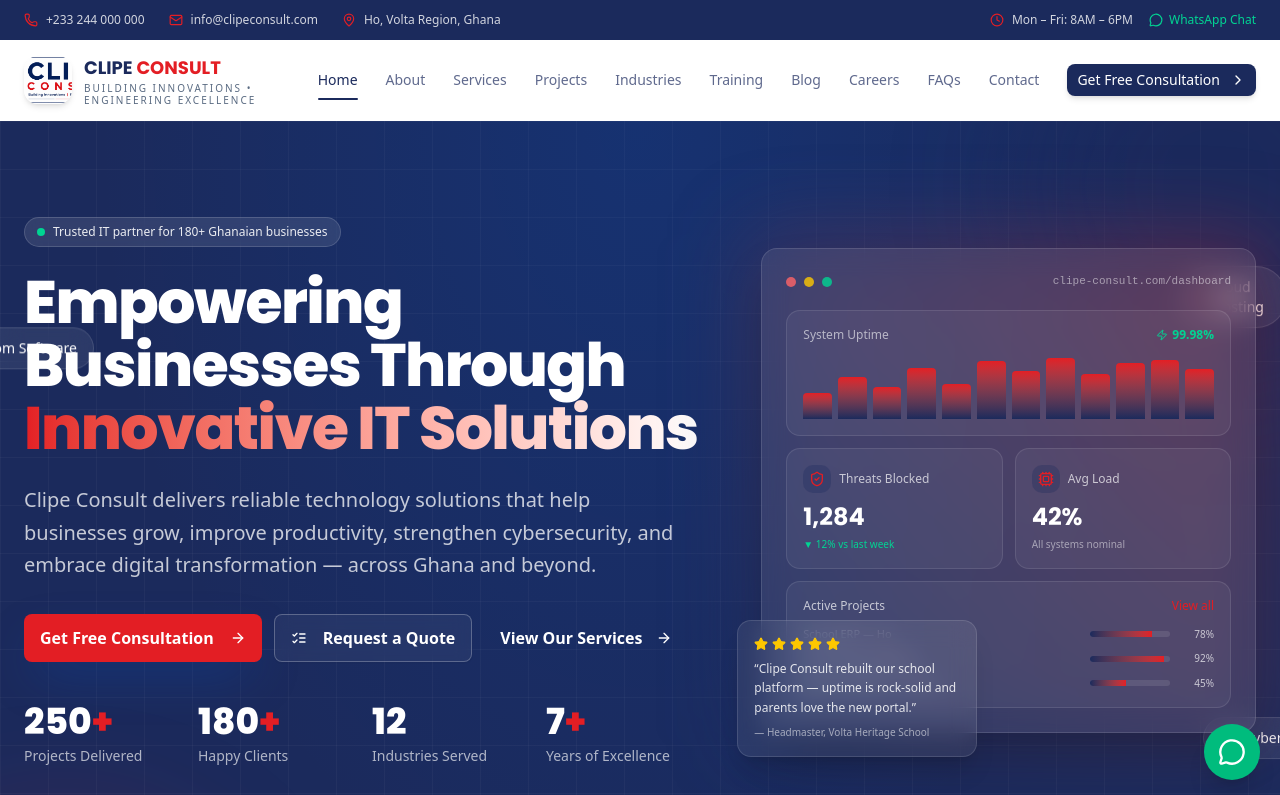
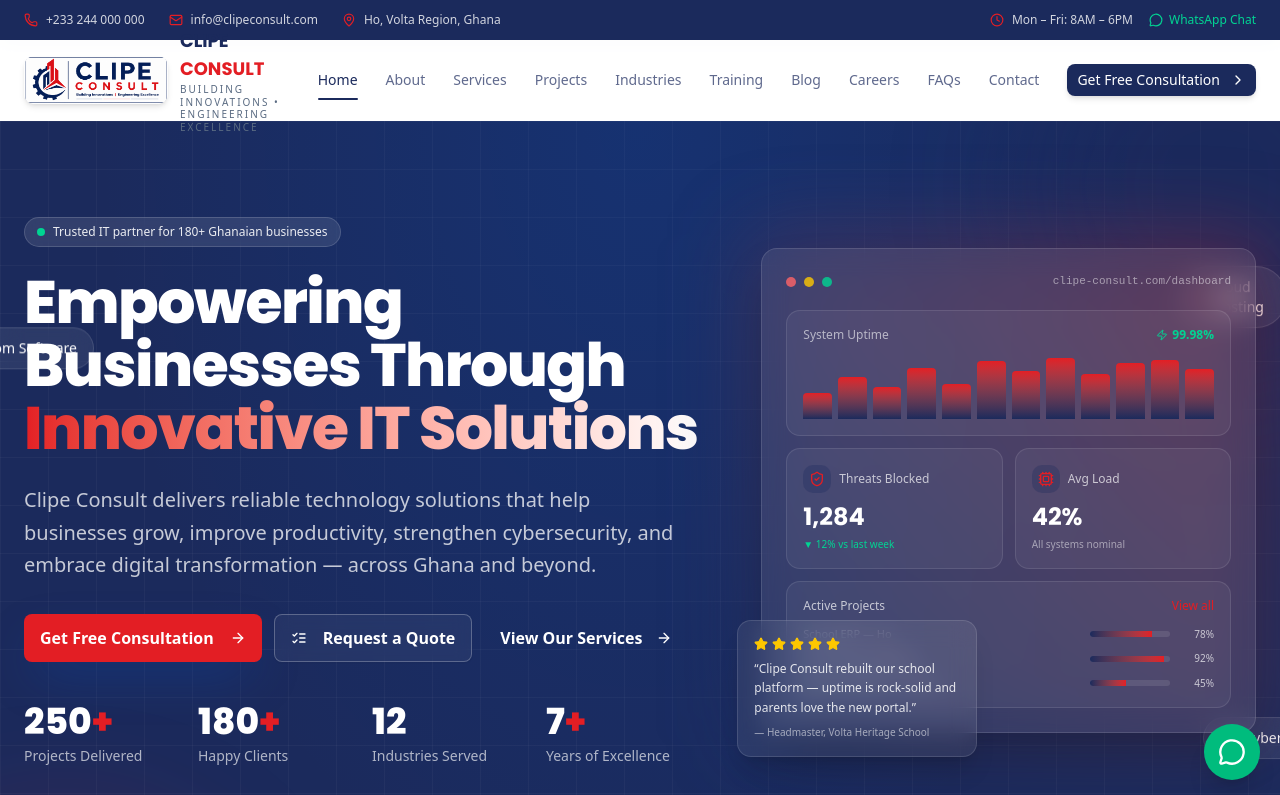
Before and after one commit to lilromeo2290/ClipeConsult, a Next.js app: page / in a window 1280 px wide. Shown: the top 795 px of the page. Built offline with nearby package versions, Linux system fonts and the light colour scheme.

Commit message:
d0e9792c-5f7f-4106-9dfa-7615ffa5fe18

```diff
--- a/src/components/site/footer.tsx
+++ b/src/components/site/footer.tsx
@@ -61,8 +61,8 @@
           {/* Brand */}
           <div className="lg:col-span-4">
             <div className="flex items-center gap-3 mb-5">
-              <div className="relative h-14 w-14 rounded-xl overflow-hidden shadow-md flex-shrink-0 bg-white">
-                <img src="/logo.png" alt="Clipe Consult logo" className="h-full w-full object-cover" width={56} height={56} />
+              <div className="relative h-14 w-auto rounded-lg overflow-hidden shadow-md flex-shrink-0 bg-white p-1">
+                <img src="/logo.png" alt="Clipe Consult logo" className="h-full w-auto object-contain" width={168} height={56} />
               </div>
               <div className="flex flex-col leading-tight">
                 <span className="font-bold text-xl font-[family-name:var(--font-poppins)] text-white">
--- a/src/components/site/header.tsx
+++ b/src/components/site/header.tsx
@@ -105,13 +105,13 @@
               className="flex items-center gap-3 group"
               aria-label="Clipe Consult — Home"
             >
-              {/* Real logo */}
-              <div className="relative h-12 w-12 rounded-xl overflow-hidden shadow-md group-hover:shadow-lg transition-shadow flex-shrink-0">
+              {/* Real logo — preserved aspect ratio (3:1), no crop */}
+              <div className="relative h-12 w-auto rounded-lg overflow-hidden shadow-md group-hover:shadow-lg transition-shadow flex-shrink-0 bg-white">
                 <img
                   src="/logo.png"
                   alt="Clipe Consult logo"
-                  className="h-full w-full object-cover"
-                  width={48}
+                  className="h-full w-auto object-contain"
+                  width={144}
                   height={48}
                 />
               </div>
@@ -203,8 +203,8 @@
         >
           <div className="flex items-center justify-between p-6 border-b border-slate-100">
             <div className="flex items-center gap-3">
-              <div className="h-10 w-10 rounded-lg overflow-hidden shadow-sm flex-shrink-0">
-                <img src="/logo.png" alt="Clipe Consult logo" className="h-full w-full object-cover" width={40} height={40} />
+              <div className="relative h-10 w-auto rounded-md overflow-hidden shadow-sm flex-shrink-0 bg-white">
+                <img src="/logo.png" alt="Clipe Consult logo" className="h-full w-auto object-contain" width={120} height={40} />
               </div>
               <div className="flex flex-col leading-tight">
                 <span className="text-[#1B2A5C] font-bold text-base font-[family-name:var(--font-poppins)]">
```
